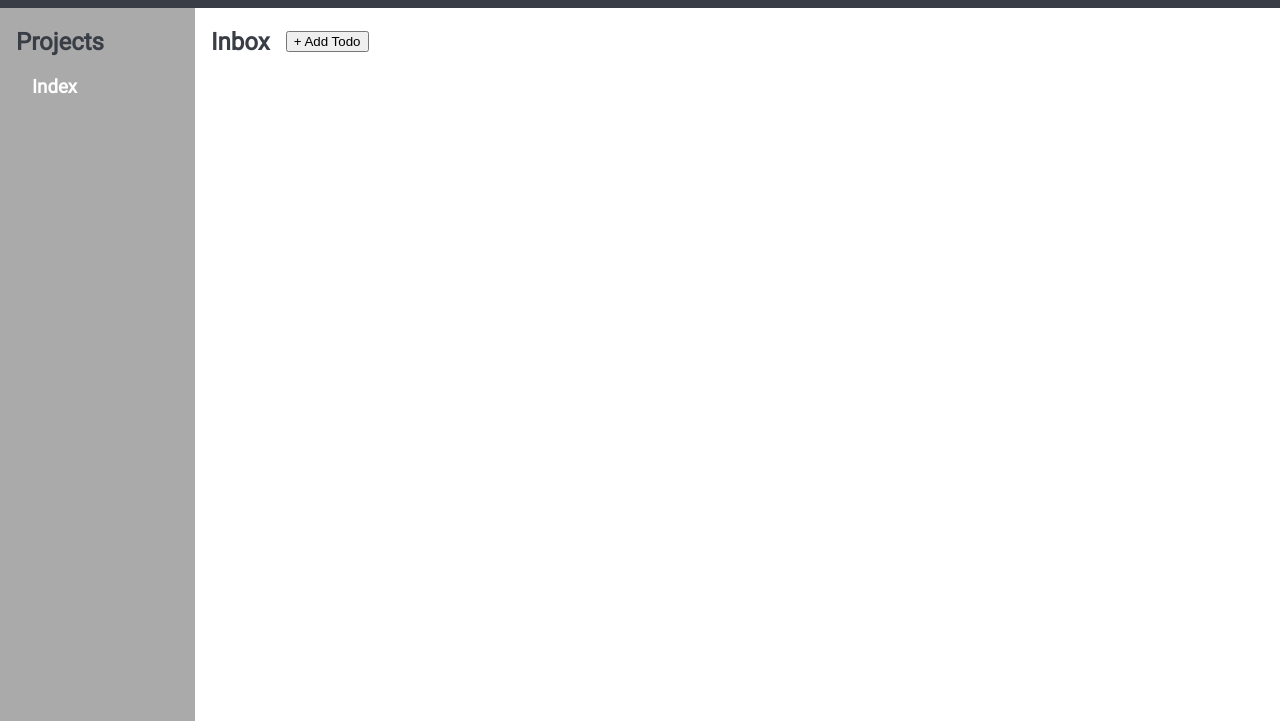
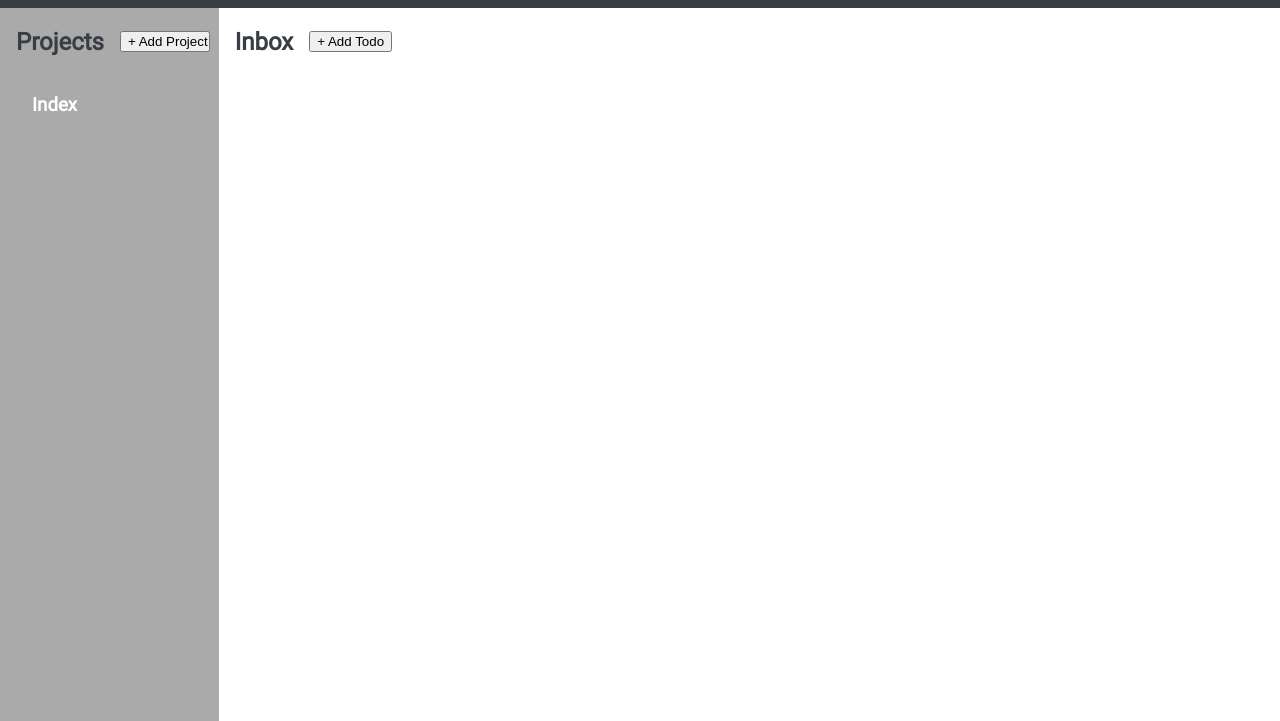
Before and after one commit to tyler1588/odin-todo, a website built with webpack: page dist/index.html in a window 1280 px wide. Shown: the part 79-800 px from the top of the page. Built offline with nearby package versions, Linux system fonts and the light colour scheme.

Commit message:
add button to submit project

```diff
--- a/src/displayProjects.js
+++ b/src/displayProjects.js
@@ -1,17 +1,26 @@
 function displayProjects(){
     const container = document.querySelector('.container');
 
-    const projectsContainer = document.createElement('div');
-    projectsContainer.classList.add("projectsContainer");
-    container.appendChild(projectsContainer);
+    const projectSection = document.createElement('div');
+    projectSection.classList.add("projectSection");
+    container.appendChild(projectSection);
+
+    const projectHeadSection = document.createElement('div');
+    projectHeadSection.classList.add("projectHeadSection");
+    projectSection.appendChild(projectHeadSection);
 
     const header = document.createElement('h2');
     header.innerHTML = 'Projects';
-    projectsContainer.appendChild(header);
+    projectHeadSection.appendChild(header);
+
+    const button = document.createElement('button');
+    button.innerHTML = '+ Add Project';
+    button.classList.add('open-project-modal');
+    projectHeadSection.appendChild(button);
 
     const inbox = document.createElement('h3');
     inbox.innerHTML = 'Index';
-    projectsContainer.appendChild(inbox);
+    projectSection.appendChild(inbox);
 
 }
 
--- a/src/index.js
+++ b/src/index.js
@@ -1,17 +1,19 @@
 import navbar from './navbar';
-import modal from './modal';
+import todoModal from './todoModal';
 import './styles.css';
 import submitTodo from './submitTodo';
 import displayTodo from './displayTodo';
 import deleteTodo from './deleteTodo';
 import displayProjects from './displayProjects';
+import projectModal from './projectModal';
 
 
 window.onload = function(){
     navbar();
     displayProjects();
     displayTodo();
-    modal();
+    todoModal();
+    projectModal();
     submitTodo();
     deleteTodo();
 }
--- a/src/modal.js
+++ b/src/projectModal.js
@@ -1,18 +1,17 @@
-function modal(){
+function projectModal(){
     const container = document.querySelector('.container');
 
     const modal = document.createElement('dialog');
     modal.classList.add('modal');
-    modal.setAttribute('id', 'modal');
     container.appendChild(modal);
 
     const modalForm = document.createElement('form');
-    modalForm.classList.add('todo-input-form');
+    modalForm.classList.add('project-input-form');
     modal.appendChild(modalForm);
 
     const todoInput = document.createElement('input');
     todoInput.type = 'text';
-    todoInput.name = 'todo';
+    todoInput.name = 'project';
     modalForm.appendChild(todoInput);
 
     const formSubmit = document.createElement('input');
@@ -20,11 +19,11 @@ function modal(){
     formSubmit.value = 'Submit';
     modalForm.appendChild(formSubmit);
 
-    const openModal = document.querySelector('.open-todo-modal');
+    const openModal = document.querySelector('.open-project-modal');
 
     openModal.addEventListener('click', () => {
         modal.showModal();
     })
 }
 
-export default modal
+export default projectModal
--- a/src/styles.css
+++ b/src/styles.css
@@ -41,27 +41,36 @@ body {
 
 
 /* Projects */
-.projectsContainer {
-    grid-column-start: 1;
-    grid-column-end: 10;
+.projectSection {
     grid-row-start: 2;
     grid-row-end: 100;
     background-color: var(--grey);
 }
 
-.projectsContainer > h2 {
+.projectHeadSection {
+    display: flex;
+    align-items: center;
+}
+
+.projectHeadSection > h2 {
     padding-left: 1rem;
     color: var(--dark);
+    margin-right: 1rem;
 }
 
-.projectsContainer > h3 {
+.projectSection > h3 {
     padding-left: 2rem;
 }
 
+.open-project-modal {
+    height: fit-content;
+    margin-right: 0;
+    padding-right: 0;
+}
 
 /* Todos */
 .todoSection {
-    grid-column-start: 10;
+    grid-column-start: 2;
     grid-column-end: 100;
     grid-row-start: 2;
     grid-row-end: 100;
--- /dev/null
+++ b/src/todoModal.js
@@ -0,0 +1,29 @@
+function todoModal(){
+    const container = document.querySelector('.container');
+
+    const modal = document.createElement('dialog');
+    modal.classList.add('modal');
+    container.appendChild(modal);
+
+    const modalForm = document.createElement('form');
+    modalForm.classList.add('todo-input-form');
+    modal.appendChild(modalForm);
+
+    const todoInput = document.createElement('input');
+    todoInput.type = 'text';
+    todoInput.name = 'todo';
+    modalForm.appendChild(todoInput);
+
+    const formSubmit = document.createElement('input');
+    formSubmit.type = 'submit';
+    formSubmit.value = 'Submit';
+    modalForm.appendChild(formSubmit);
+
+    const openModal = document.querySelector('.open-todo-modal');
+
+    openModal.addEventListener('click', () => {
+        modal.showModal();
+    })
+}
+
+export default todoModal
```
Also changed, not shown: dist/bundle.js.
